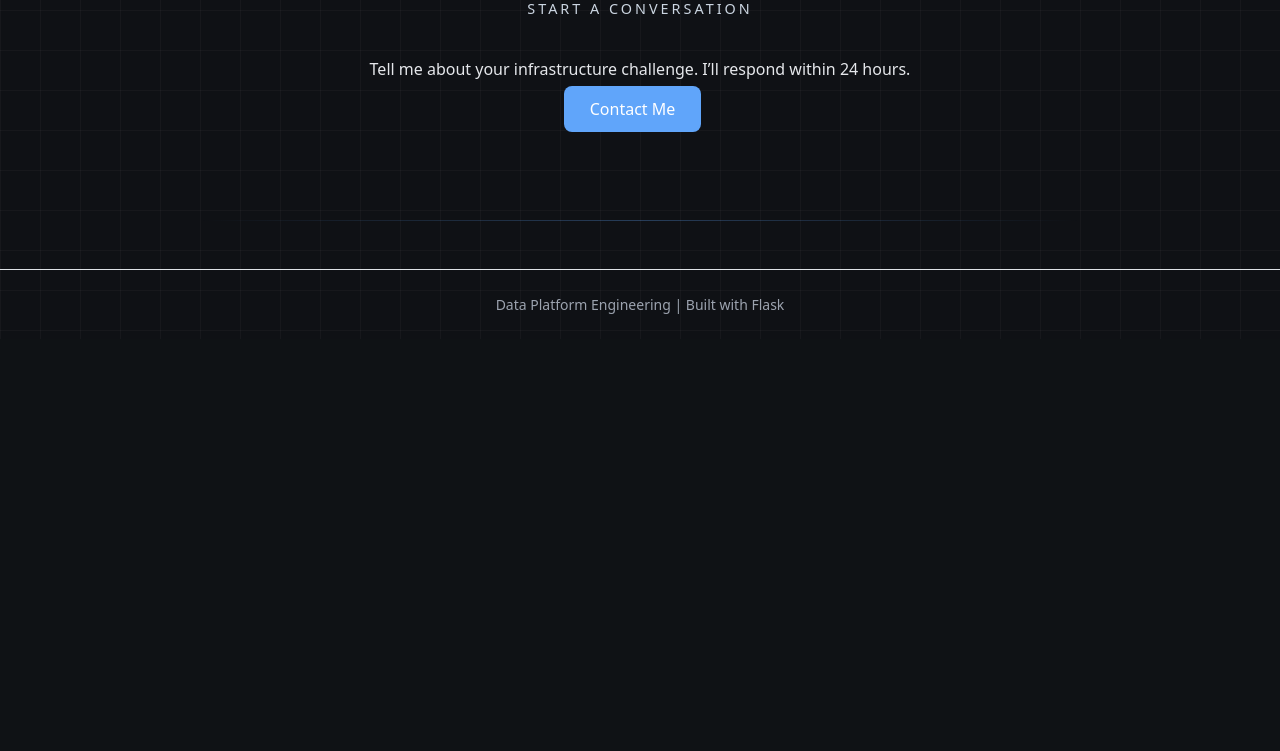
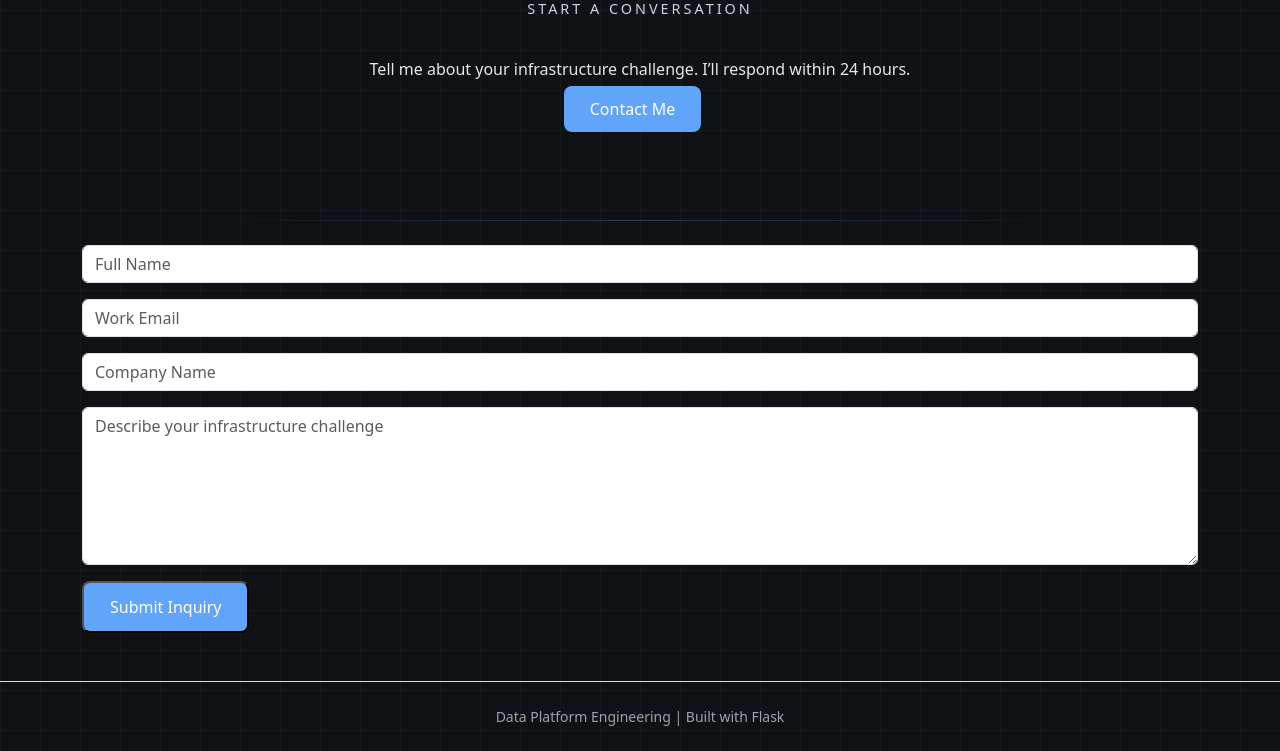
Before and after one commit to shradhadubey/shradha-dubey-portfolio, a Flask app: page /hire in a window 1280 px wide. Shown: the part 2510-3261 px from the top of the page. Before the commit the page ends 2841 px from the top, so only its background shows below. Run offline with Flask 3, Linux system fonts and the light colour scheme.

Commit message:
Add Form to hire.html

```diff
--- a/templates/hire.html
+++ b/templates/hire.html
@@ -89,4 +89,12 @@
     </a>
 </section>
 
+<form method="POST" action="/inquiry" class="mt-4">
+    <input type="text" name="name" placeholder="Full Name" required class="form-control mb-3">
+    <input type="email" name="email" placeholder="Work Email" required class="form-control mb-3">
+    <input type="text" name="company" placeholder="Company Name" class="form-control mb-3">
+    <textarea name="project" placeholder="Describe your infrastructure challenge" rows="6" required class="form-control mb-3"></textarea>
+    <button type="submit" class="btn-primary">Submit Inquiry</button>
+</form>
+
 {% endblock %}
```
